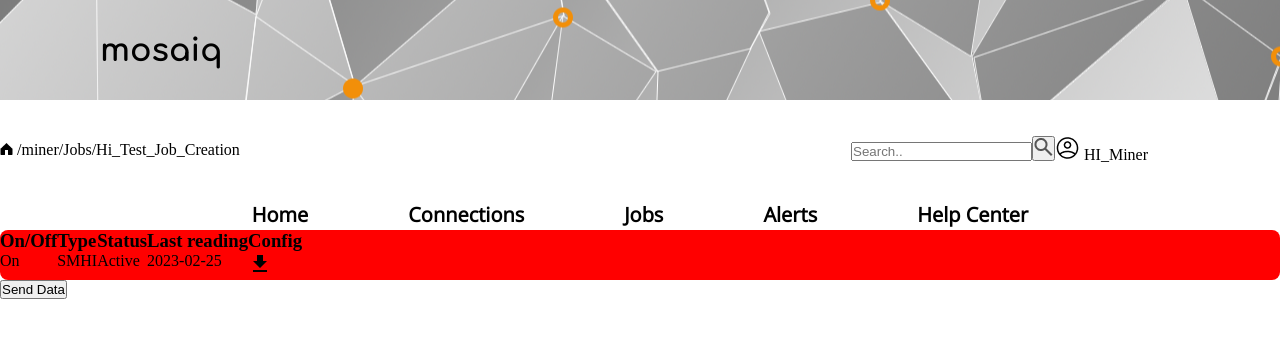
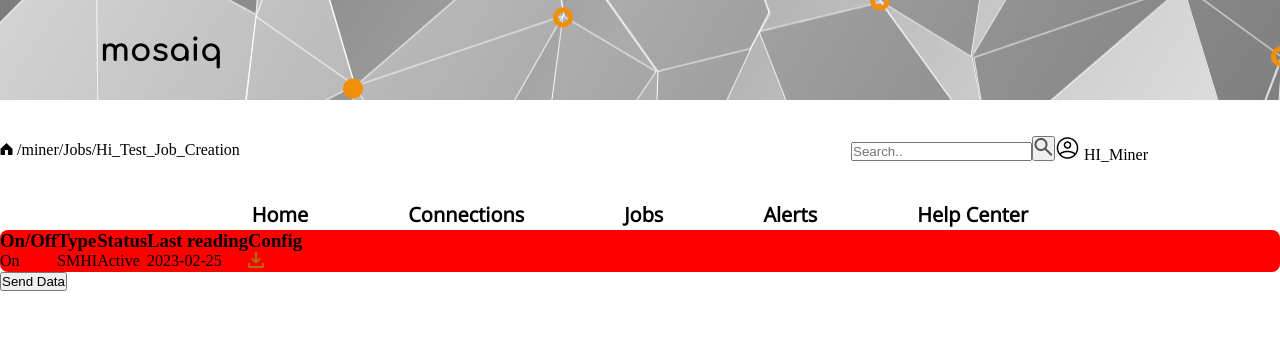
Before and after one commit to johnsonmkevin/mosaiq_iquest_hyper_project-main, a React (Create React App) app in the folder client/: page / in a window 1280 px wide. Shown: the top 338 px of the page. Built offline with nearby package versions, Linux system fonts and the light colour scheme; no server answers.

Commit message:
adding download icon

```diff
--- a/client/src/components/StatusCard.js
+++ b/client/src/components/StatusCard.js
@@ -1,6 +1,6 @@
 import React from "react";
 import "./StatusCard.css";
-import DownloadIcon from "@mui/icons-material/Download";
+import downloadIcon from "../assets/images/downloadIcon.png";
 
 function Card({
   title1,
@@ -43,7 +43,7 @@ function Card({
         <div className="card-title">
           <h3>{title5}</h3>
           <div>
-            <DownloadIcon />
+            <img src={downloadIcon} alt="download icon" />
           </div>
         </div>
       </div>
```
